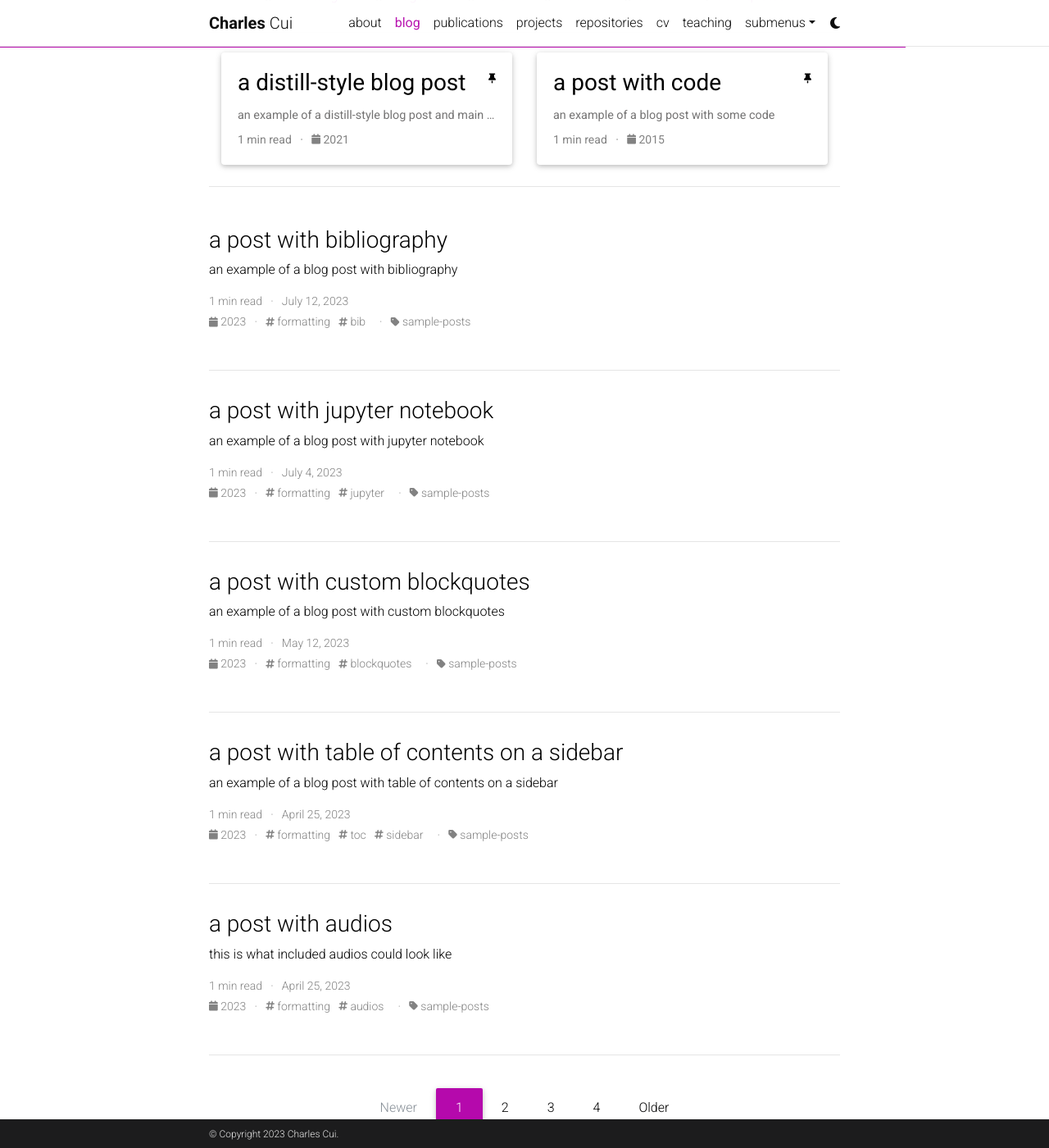
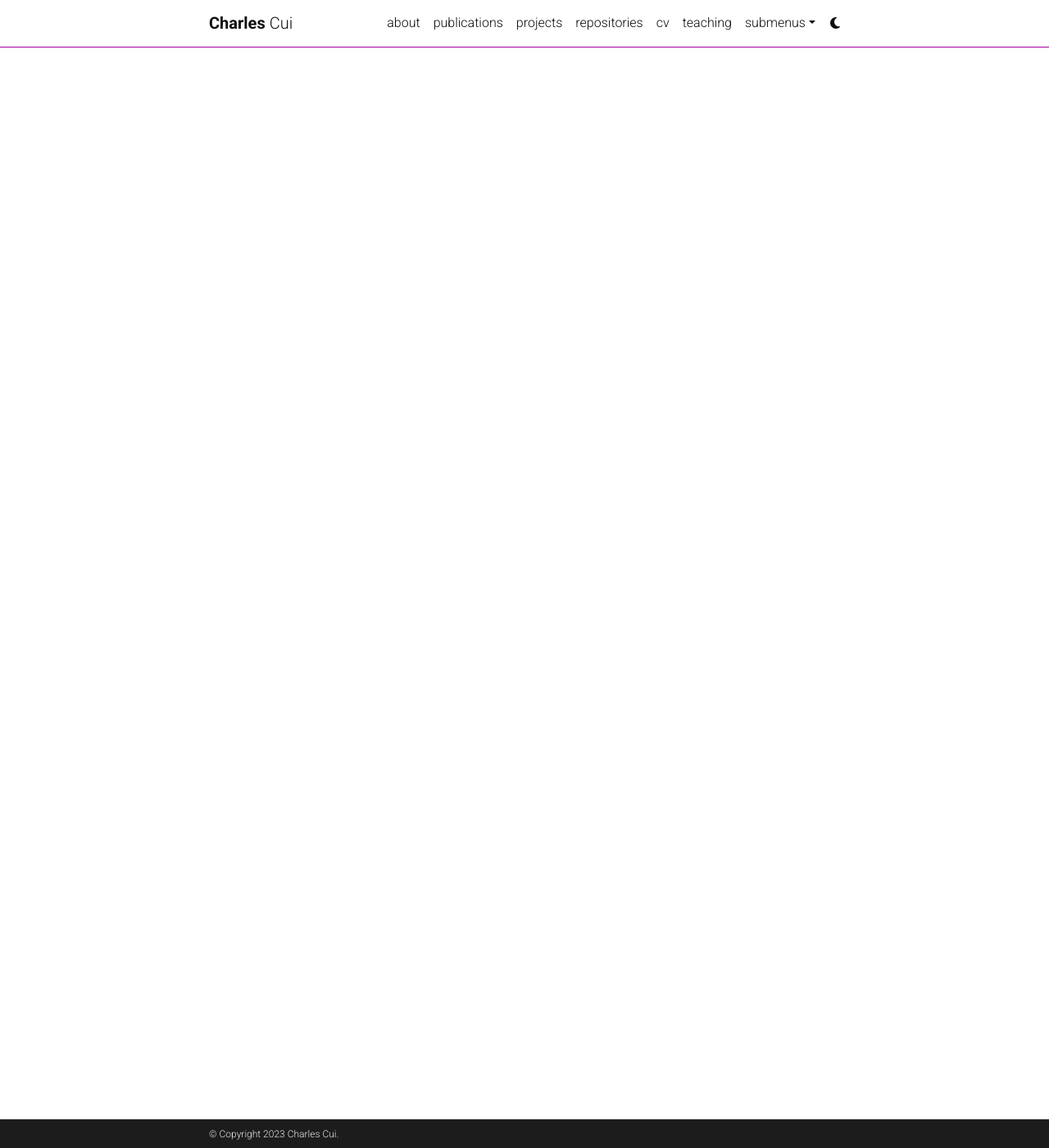
Before and after one commit to digital-flaneur/digital-flaneur.github.io, a Jekyll site: the page built from blog/index.html, in a window 1280 px wide and 1400 px high, scrolled down 385 px. Shown: the whole window at 82% size. Built offline with Jekyll 4.4.1, drawn with Linux system fonts in a browser that asks for light colours; the list of posts is cut into pages by our own code; comment, search, counter and statistics services are not loaded; a style sheet for code colours, icons or effects is not loaded; some of the changed lines change nothing that is shown; some of the changed text lies outside the part shown.

Commit message:
14th commit

```diff
--- a/_config.yml
+++ b/_config.yml
@@ -122,38 +122,38 @@
 # Blog
 # -----------------------------------------------------------------------------
 
-blog_name: al-folio # blog_name will be displayed in your blog page
-blog_nav_title: blog # your blog must have a title for it to be displayed in the nav bar
-blog_description: a simple whitespace theme for academics
-permalink: /blog/:year/:title/
+# blog_name: al-folio # blog_name will be displayed in your blog page
+# blog_nav_title: blog # your blog must have a title for it to be displayed in the nav bar
+# blog_description: a simple whitespace theme for academics
+# permalink: /blog/:year/:title/
 
-# Pagination
-pagination:
-  enabled: true
+# # Pagination
+# pagination:
+#   enabled: true
 
-related_blog_posts:
-  enabled: true
-  max_related: 5
+# related_blog_posts:
+#   enabled: true
+#   max_related: 5
 
-# Giscus comments (RECOMMENDED)
-# Follow instructions on https://giscus.app/ to setup for your repo to fill out
-# the information below.
-giscus:
-  repo: alshedivat/al-folio # <your-github-user-name>/<your-github-repo-name>
-  repo_id: MDEwOlJlcG9zaXRvcnk2MDAyNDM2NQ==
-  category: Comments # name of the category under which discussions will be created
-  category_id: DIC_kwDOA5PmLc4CTBt6
-  mapping: title # identify discussions by post title
-  strict: 1 # use strict identification mode
-  reactions_enabled: 1 # enable (1) or disable (0) emoji reactions
-  input_position: bottom # whether to display input form below (bottom) or above (top) the comments
-  theme: preferred_color_scheme # name of the color scheme (preferred works well with al-folio light/dark mode)
-  emit_metadata: 0
-  lang: en
+# # Giscus comments (RECOMMENDED)
+# # Follow instructions on https://giscus.app/ to setup for your repo to fill out
+# # the information below.
+# giscus:
+#   repo: alshedivat/al-folio # <your-github-user-name>/<your-github-repo-name>
+#   repo_id: MDEwOlJlcG9zaXRvcnk2MDAyNDM2NQ==
+#   category: Comments # name of the category under which discussions will be created
+#   category_id: DIC_kwDOA5PmLc4CTBt6
+#   mapping: title # identify discussions by post title
+#   strict: 1 # use strict identification mode
+#   reactions_enabled: 1 # enable (1) or disable (0) emoji reactions
+#   input_position: bottom # whether to display input form below (bottom) or above (top) the comments
+#   theme: preferred_color_scheme # name of the color scheme (preferred works well with al-folio light/dark mode)
+#   emit_metadata: 0
+#   lang: en
 
-# Disqus comments (DEPRECATED)
-disqus_shortname: al-folio # put your disqus shortname
-# https://help.disqus.com/en/articles/1717111-what-s-a-shortname
+# # Disqus comments (DEPRECATED)
+# disqus_shortname: al-folio # put your disqus shortname
+# # https://help.disqus.com/en/articles/1717111-what-s-a-shortname
 
 # External sources.
 # If you have blog posts published on medium.com or other external sources,
```
